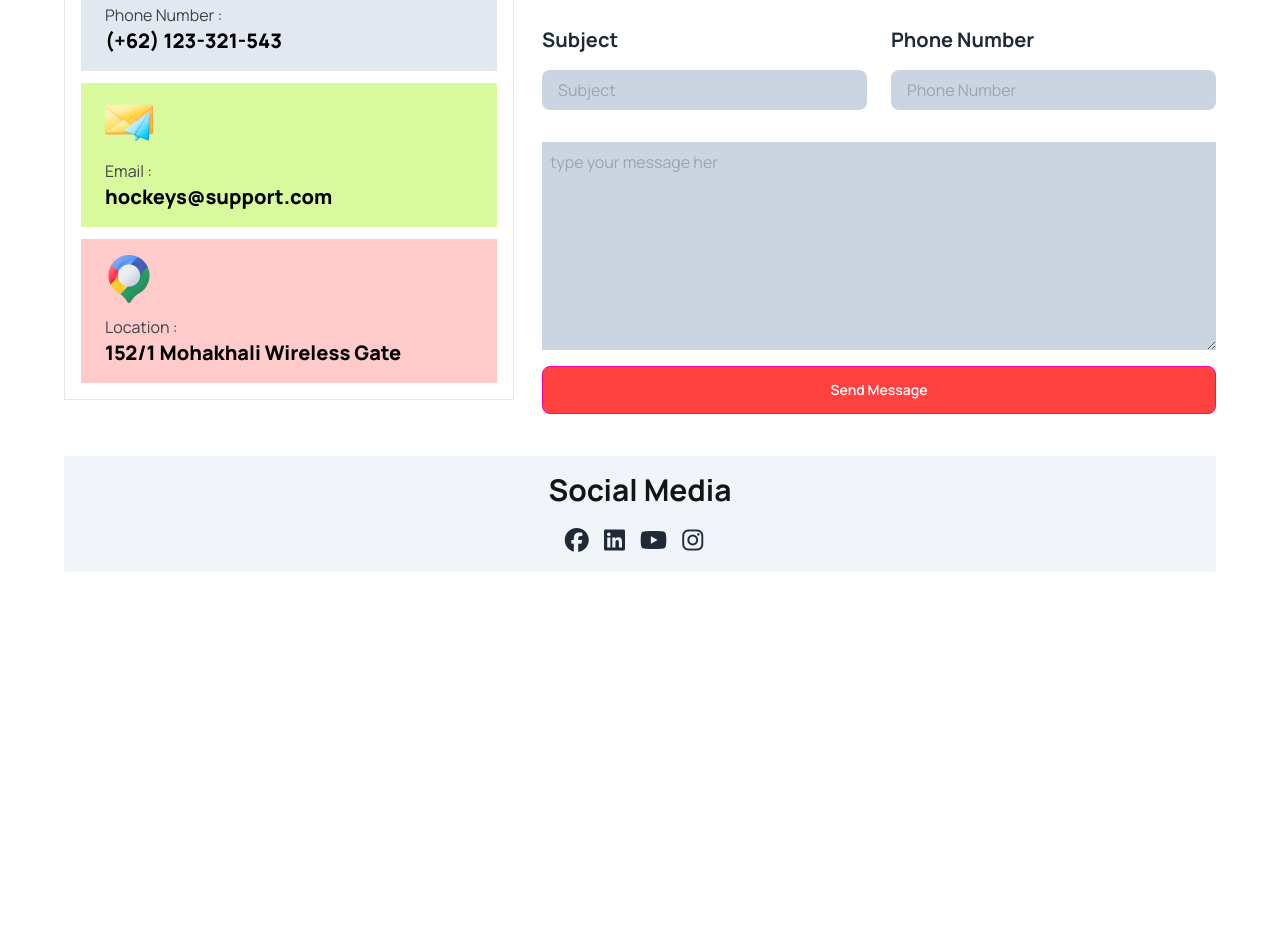
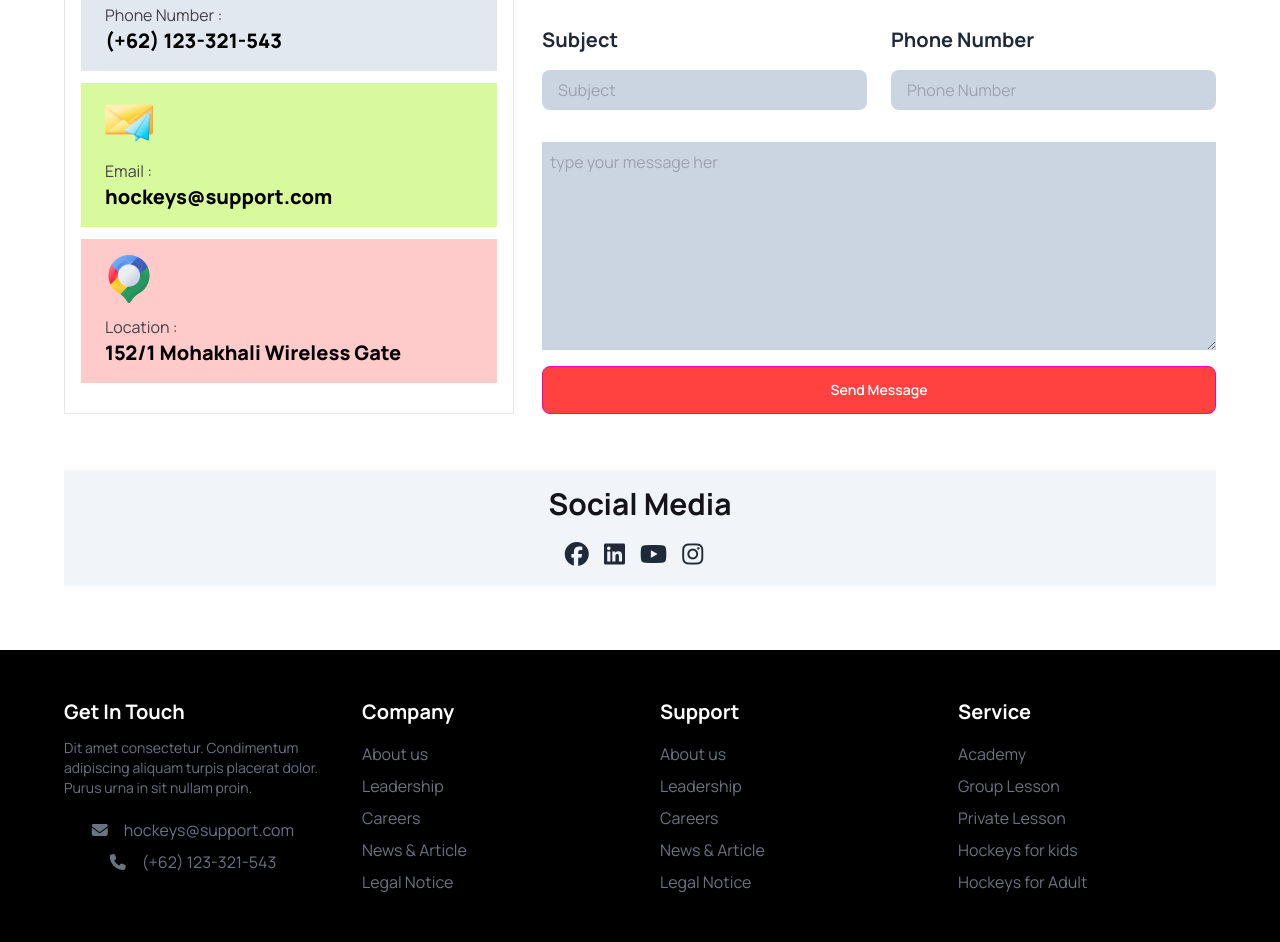
Before and after one commit to boktearhossen/assignment3-hockey-club, a plain HTML site: page index.html in a window 1280 px wide. Shown: the part 3932-4874 px from the top of the page. Before the commit the page ends 4568 px from the top, so only its background shows below. Drawn offline with nearby package versions, Linux system fonts and the light colour scheme.

Commit message:
added footer senctin

```diff
--- a/index.html
+++ b/index.html
@@ -494,7 +494,7 @@
          </div>
       </div>
       <!-- contact-right -->
-      <div class="h-60 w-full mt-8 lg:mt-0 lg:w-3/5 ">
+      <div class=" w-full mt-8 lg:mt-0 lg:w-3/5 ">
         <div class="grid grid-cols-1 md:grid-cols-2 gap-6">
           <div>
             <h2 class="text-xl font-bold">Your Name</h2>
@@ -522,7 +522,7 @@
       </div>
     </div>
     <!-- social medis -->
-    <div class="bg-slate-100 py-4 mt-14">
+    <div class="bg-slate-100 py-4 mt-10 lg:mt-14">
       <h2 class="text-center font-bold text-3xl  black">Social Media</h2>
       <div class="text-center mt-4">
         <i class="fab fa-facebook text-2xl mr-3"></i>
@@ -532,13 +532,80 @@
       </div>
     </div>
    </section>
+
   <!-- contcat section start here========================================= -->
   <!-- main section end here -->
 
 
-  <!-- main footer start here -->
+  <!--  footer start here -->
+  <footer class="bg-black">
+    <div class="max-w-6xl mx-auto py-12 px-5 lg:px-0 grid grid-cols-1 gap-10 md:grid-cols-4 text-center lg:text-start">
+      <div>
+       <h2 class="text-xl font-bold text-white">Get In Touch</h2>
+       <p class="text-gray-500 text-sm mt-3">Dit amet consectetur. Condimentum  adipiscing aliquam turpis placerat dolor. Purus urna in sit nullam proin. </p>
+      <div class="flex flex-col justify-center text-center items-center">
+        <div class="flex items-center text-gray-500 mt-5"> <i class="fas fa-envelope"></i></i> <span><p class="ml-4">hockeys@support.com</p></span></div>
+        <div class="flex items-center text-gray-500 mt-2"> <i class="fas fa-phone"></i> <span><p class="ml-4">(+62) 123-321-543</p></span></div>
 
-  <!-- main footer end here -->
+      </div>
+      </div>
+<!--  -->
+<div class="flex flex-row lg:hidden text-center  gap-8 justify-center">
+  <div class=" ">
+    <h2 class="text-xl font-bold text-white">Get In Touch</h2>
+    <ul class="mt-4 text-gray-500 space-y-2">
+      <li><a href="#"> Help Center</a></li>
+      <li><a href="#"> FAQ</a></li>
+      <li><a href="#"> Ticket Support</a></li>
+      <li><a href="#"> Contact Us</a></li>
+    </ul>
+   </div>
+   <div>
+    <h2 class="text-xl font-bold text-white">Get In Touch</h2>
+    <ul class="mt-4 text-gray-500 space-y-2">
+      <li><a href="#"> Academy</a></li>
+      <li><a href="#"> Group Lesson</a></li>
+      <li><a href="#"> Private Lesson</a></li>
+      <li><a href="#"> Hockeys for kids</a></li>
+      <
+    </ul>
+   </div>
+</div>
+<!--  -->
+      <div class="hidden lg:block">
+       <h2 class="text-xl font-bold text-white">Company</h2>
+       <ul class="mt-4 text-gray-500 space-y-2">
+         <li><a href="#"> About us</a></li>
+         <li><a href="#"> Leadership</a></li>
+         <li><a href="#"> Careers</a></li>
+         <li><a href="#"> News & Article</a></li>
+         <li><a href="#"> Legal Notice</a></li>
+       </ul>
+      </div>
+      <div class="hidden lg:block">
+       <h2 class="text-xl font-bold text-white">Support</h2>
+       <ul class="mt-4 text-gray-500 space-y-2">
+         <li><a href="#"> About us</a></li>
+         <li><a href="#"> Leadership</a></li>
+         <li><a href="#"> Careers</a></li>
+         <li><a href="#"> News & Article</a></li>
+         <li><a href="#"> Legal Notice</a></li>
+       </ul>
+      </div>
+
+      <div>
+       <h2 class="text-xl font-bold text-white">Service</h2>
+       <ul class="mt-4 text-gray-500 space-y-2">
+         <li><a href="#"> Academy</a></li>
+         <li><a href="#"> Group Lesson</a></li>
+         <li><a href="#"> Private Lesson</a></li>
+         <li><a href="#"> Hockeys for kids</a></li>
+         <li><a href="#"> Hockeys for Adult</a></li>
+       </ul>
+      </div>
+    </div>
+ </footer>
+  <!--footer end here -->
 
 
 </body>
```
